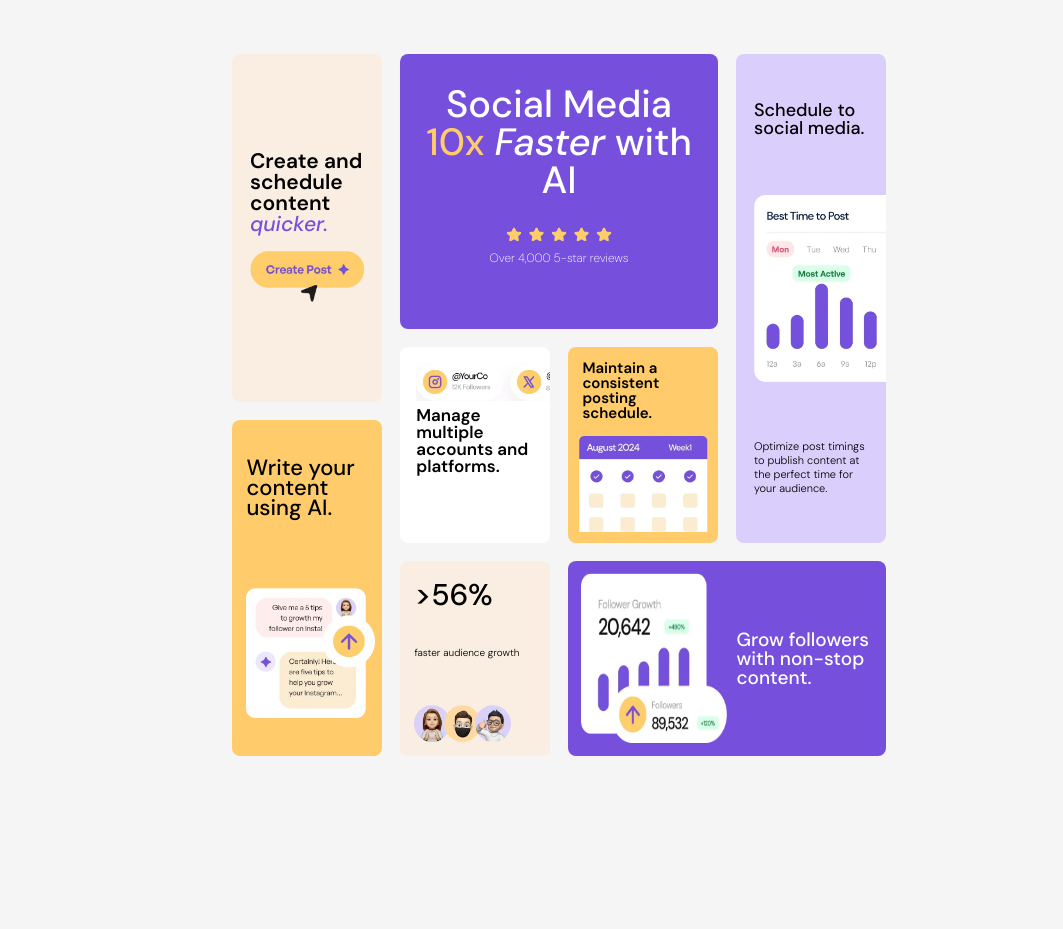
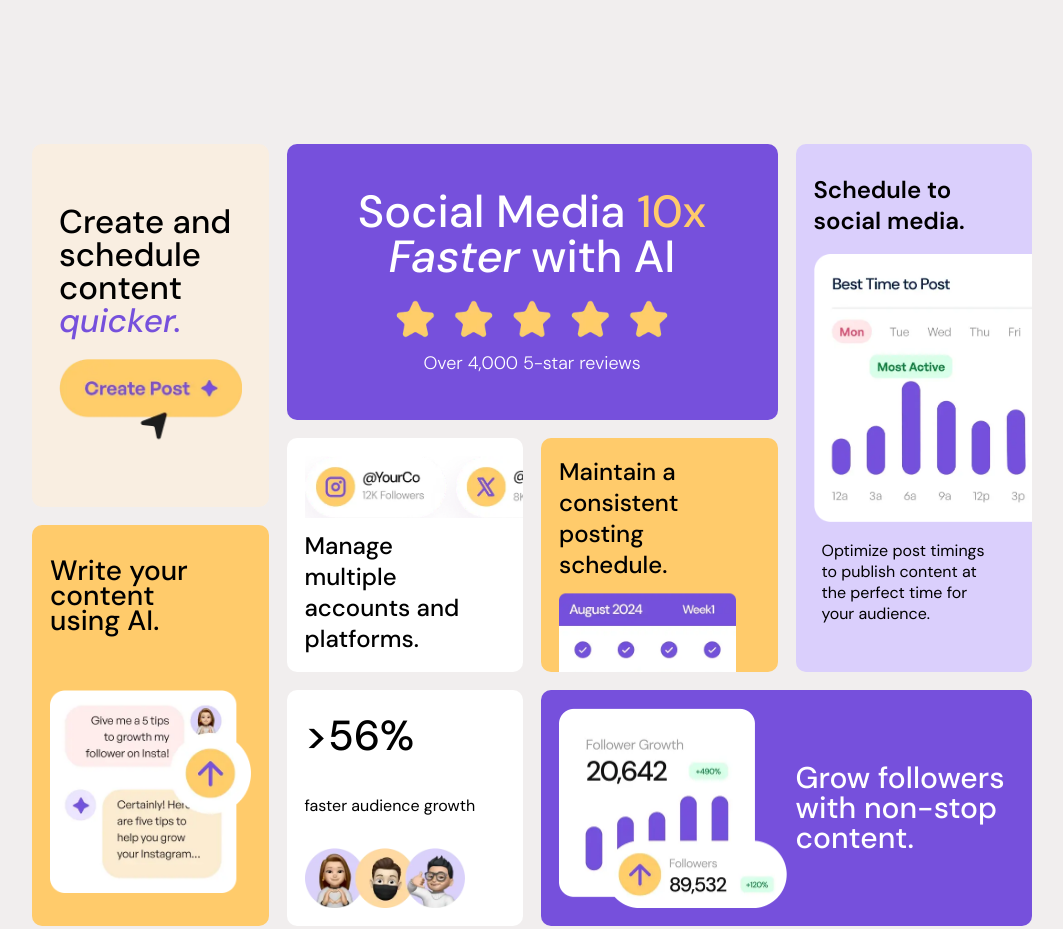
Before and after one commit to cendyz/bento-grid-main, a plain HTML site: page index.html in a window 1280 px wide. Shown: the whole page, without its empty margins (108-1171 px from the left). Before the commit the page ends 800 px from the top, so only its background shows below. Drawn offline with Linux system fonts and the light colour scheme.

Commit message:
final version probably

```diff
--- a/index.html
+++ b/index.html
@@ -13,56 +13,50 @@
 		<link rel="stylesheet" href="./css/main.css" />
 	</head>
 	<body>
-		<div class="card">
-			<div class="card__social box">
-				<p class="card__social-title">
-					Social Media <span class="card__social-title--color">10x</span>
-					<span class="card__social-title--italic">Faster</span> with AI
-				</p>
-				<img src="./img/illustration-five-stars.webp" alt="stars" class="card__social-stars" />
-				<p class="card__social-text">Over 4,000 5-star reviews</p>
-			</div>
-			<div class="card__platforms box box-padding">
-				<img src="./img/illustration-multiple-platforms.webp" alt="social links" class="card__platforms-img" />
-				<p class="card__text card__platforms-text">Manage multiple accounts and platforms.</p>
-			</div>
-			<div class="card__schedules box box-padding">
-				<p class="card__text card__schedules-text">Maintain a consistent posting schedule.</p>
-				<img
-					src="./img/illustration-consistent-schedule.webp"
-					alt="calendar with checked quests"
-					class="card__schedules-img" />
-			</div>
-			<div class="card__graph box box-padding">
-				<p class="card__graph-title card__text">Schedule to social media.</p>
+		<main class="cards">
+			<section class="cards__one">
+				<h1 class="cards__one-title">
+					Social Media <span class="cards__one-title--color">10x</span>
+					<span class="cards__one-title--italic">Faster</span> with AI
+				</h1>
+				<img src="./img/illustration-five-stars.webp" alt="Gold stars" class="cards__one-img" />
+				<p class="cards__one-text">Over 4,000 5-star reviews</p>
+			</section>
+			<section class="cards__two">
+				<img src="./img/illustration-multiple-platforms.webp" alt="Social media links" class="cards__two-img" />
+				<h2 class="cards__two-title">Manage multiple accounts and platforms.</h2>
+			</section>
+			<section class="cards__three">
+				<h2 class="cards__three-title">Maintain a consistent posting schedule.</h2>
+				<img src="./img/illustration-consistent-schedule.webp" alt="Calendar with marks" class="cards__three-img" />
+			</section>
+			<section class="cards__four">
+				<h2 class="cards__four-title">Schedule to social media.</h2>
 				<img
 					src="./img/illustration-schedule-posts.webp"
-					alt="graph showing best time to publish"
-					class="card__graph-img" />
-				<p class="card__graph-text">Optimize post timings to publish content at the perfect time for your audience.</p>
-			</div>
-			<div class="card__followers box">
-				<img
-					src="./img/illustration-grow-followers.webp"
-					alt="graph with raising followers"
-					class="card__followers-img" />
-				<p class="card__followers-text">Grow followers with non-stop content.</p>
-			</div>
-			<div class="card__audience box">
-				<p class="card__audience-title">>56%</p>
-				<p class="card__audience-text">faster audience growth</p>
-				<img src="./img/illustration-audience-growth.webp" alt="" class="card__audience-img" />
-			</div>
-			<div class="card__create box">
-				<p class="card__create-title">
-					Create and schedule content <span class="card__create-title--span">quicker.</span>
-				</p>
-				<img src="./img/illustration-create-post.webp" alt="pointer on 'create post' button" class="card__create-img" />
-			</div>
-			<div class="card__ai box">
-				<p class="card__ai-title">Write your content using AI.</p>
-				<img src="./img/illustration-ai-content.webp" alt="message conversation" class="card__ai-img" />
-			</div>
-		</div>
+					alt="Graph showing best time to post"
+					class="cards__four-img" />
+				<p class="cards__four-text">Optimize post timings to publish content at the perfect time for your audience.</p>
+			</section>
+			<section class="cards__five">
+				<img src="./img/illustration-grow-followers.webp" alt="Graph with raising followers" class="cards__five-img" />
+				<h2 class="cards__five-title">Grow followers with non-stop content.</h2>
+			</section>
+			<section class="cards__six">
+				<h2 class="cards__six-title">>56%</h2>
+				<p class="cards__six-text">faster audience growth</p>
+				<img src="./img/illustration-audience-growth.webp" alt="People profile pictures" class="cards__six-img" />
+			</section>
+			<section class="cards__seven">
+				<h2 class="cards__seven-title">
+					Create and schedule content <span class="cards__seven-title--color">quicker.</span>
+				</h2>
+				<img src="./img/illustration-create-post.webp" alt="Create post button" class="cards__seven-img" />
+			</section>
+			<section class="cards__eight">
+				<h2 class="cards__eight-title">Write your content using AI.</h2>
+				<img src="./img/illustration-ai-content.webp" alt="Conversation" class="cards__eight-img" />
+			</section>
+		</main>
 	</body>
 </html>
--- a/sass/main.scss
+++ b/sass/main.scss
@@ -1,4 +1,5 @@
 @use "./utilities/reset";
+@use "./utilities/mixins" as mixins;
 
 :root {
 	--purple-100: hsl(254, 88%, 90%);
@@ -10,47 +11,40 @@
 }
 
 body {
-	display: flex;
-	justify-content: center;
-	align-items: center;
-	height: 90vh;
-	background-color: #f5f5f5;
+	display: grid;
+	place-content: center;
+	min-height: 100vh;
+	max-height: 100%;
+	margin: 2em 1em;
 	font-family: "DM Sans", system-ui;
 	font-size: 18px;
+	background-color: rgb(241, 238, 238);
 }
 
-.box {
-	margin-bottom: 2em;
-	border-radius: 8px;
-	overflow: hidden;
-
-	&-padding {
-		padding: 0.8em;
-	}
+section {
+	border-radius: 10px;
 }
 
-.card {
+img {
+	display: block;
+	max-width: 100%;
+	object-fit: contain;
+	object-position: center;
+}
+
+.cards {
 	display: grid;
-	grid-template-columns: 1fr;
-	padding: 1em;
-	max-width: 350px;
-
-	&__text {
-		font-size: 2.2rem;
-		font-weight: 500;
-		line-height: 1;
-	}
-
-	&__social {
-		padding: 2em;
+	row-gap: 1em;
+	width: 350px;
+	&__one {
+		padding: 2.5em;
 		background-color: var(--purple-500);
 		text-align: center;
 		color: var(--white);
-
 		&-title {
-			font-size: 4.4rem;
+			font-size: 4.5rem;
+			line-height: 1;
 			font-weight: 500;
-			line-height: 1;
 
 			&--color {
 				color: var(--yellow-500);
@@ -60,315 +54,284 @@ body {
 				font-style: italic;
 			}
 		}
-
-		&-stars {
-			margin-top: 1.5em;
-			margin-bottom: 0.2em;
+		&-img {
+			margin: 1em auto 0.4em;
 			width: 70%;
 		}
-
 		&-text {
-			font-weight: 200;
-		}
-	}
-
-	&__platforms {
-		background-color: var(--white);
-
-		&-text {
-			margin-top: 0.8em;
-		}
-
-		&-img {
-			width: 100%;
-		}
-	}
-
-	&__schedules {
-		padding-bottom: 0;
-		background-color: var(--yellow-500);
-
-		&-img {
-			margin-top: 1em;
-			width: 70%;
-			display: block;
-		}
-	}
-
-	&__graph {
-		background-color: var(--purple-100);
-		text-align: center;
-
-		&-title {
-			margin: 0 0.5em;
-			margin-top: 0.5em;
-			margin-bottom: 1em;
-			font-size: 2.1rem;
-			font-weight: 500;
-		}
-
-		&-img {
-			width: 100%;
-		}
-
-		&-text {
-			margin: 1em 1em;
-			font-size: 1.6rem;
 			font-weight: 300;
 		}
 	}
 
-	&__followers {
-		padding: 1.3em;
+	&__two {
+		@include mixins.padding;
+		background-color: var(--white);
+		overflow: hidden;
+		&-title {
+			margin-top: 0.2em;
+			@include mixins.second-title;
+		}
+	}
+	&__three {
+		@include mixins.padding;
+		padding-bottom: 0;
+		background-color: var(--yellow-500);
+		overflow: hidden;
+		&-title {
+			@include mixins.second-title;
+		}
+		&-img {
+			width: 70%;
+			transform: translateY(20%);
+		}
+	}
+	&__four {
+		@include mixins.padding;
+		background-color: var(--purple-100);
+		text-align: center;
+		&-title {
+			margin-top: 0.5em;
+			@include mixins.second-title;
+		}
+		&-img {
+			margin: 1em 0;
+		}
+		&-text {
+			margin: 0 0.5em 0.5em;
+		}
+	}
+	&__five {
+		@include mixins.second-padding;
 		background-color: var(--purple-500);
-		text-align: center;
 		&-img {
+			margin: 0 auto;
 			width: 80%;
 		}
-		&-text {
-			margin: 0 1em;
-			margin-top: 1em;
-			font-size: 2.8rem;
-			font-weight: 500;
+		&-title {
+			margin: 1.5em 1.5em 0;
+			font-size: 2.7rem;
+			font-weight: 400;
 			line-height: 1;
+			text-align: center;
 			color: var(--white);
 		}
 	}
-
-	&__audience {
-		padding: 1.3em;
-		background-color: var(--yellow-100);
-
+	&__six {
+		@include mixins.padding;
+		background-color: var(--white);
 		&-title {
-			font-size: 4rem;
+			font-size: 4.2rem;
 			font-weight: 500;
 		}
-
 		&-text {
-			margin: 0.8em 0;
-			font-weight: 300;
+			margin: 1em 0;
+			font-size: 1.7rem;
 		}
-
 		&-img {
-			width: 60%;
+			width: 50%;
 		}
 	}
-
-	&__create {
-		padding: 1.5em;
+	&__seven {
+		@include mixins.second-padding;
 		background-color: var(--yellow-100);
-
 		&-title {
-			margin-bottom: 0.8em;
-			font-size: 2.7rem;
+			font-size: 3rem;
 			font-weight: 500;
-			line-height: 1;
-
-			&--span {
+			&--color {
+				font-style: italic;
 				color: var(--purple-500);
-				font-style: italic;
 			}
 		}
 		&-img {
-			width: 60%;
+			margin-top: 1.2em;
+			width: 65%;
 		}
 	}
-
-	&__ai {
-		padding: 1.1em;
+	&__eight {
+		@include mixins.second-padding;
 		background-color: var(--yellow-500);
-
 		&-title {
-			margin-bottom: 1em;
-			font-size: 2.6rem;
-			font-weight: 500;
+			font-weight: 600;
 			line-height: 0.9;
 		}
-
 		&-img {
+			margin-top: 1.5em;
 			width: 70%;
 		}
 	}
 }
 
-@media (min-width: 992px) {
-	.box {
-		margin-bottom: 0;
+@media (min-width: 768px) {
+	body {
+		padding: 4em 2em;
 	}
 
-	.card {
-		padding: 0;
-		min-width: 600px;
-		max-width: 45%;
-		height: 85%;
-		grid-template-columns: repeat(4, 25%);
-		grid-template-rows: repeat(2, 21%) 9% 20% 16% 13%;
-		grid-column-gap: 1em;
-		grid-row-gap: 1em;
+	.cards {
+		grid-template-areas:
+			"one one"
+			"two three"
+			"four four"
+			"five five"
+			"six seven"
+			"eight eight";
+		gap: 1em;
 
-		&__text {
-			font-size: 2rem;
-			font-weight: 500;
+		&__one {
+			grid-area: one;
 		}
-
-		&__social {
-			padding: 1.3em;
-			grid-area: 1 / 2 / 3 / 4;
-
+		&__two {
+			grid-area: two;
+			&-img {
+				max-width: 170%;
+			}
 			&-title {
-				margin-top: 0.2em;
-				font-size: 3.8rem;
-			}
-
-			&-stars {
-				width: 40%;
-				margin-bottom: 0;
-			}
-
-			&-text {
-				font-size: 1.2rem;
+				margin-top: 0.5em;
+				font-size: 1.5rem;
 			}
 		}
-
-		&__platforms {
-			grid-area: 3 / 2 / 5 / 3;
-			padding: 0.9em;
-			padding-bottom: 0;
-			padding-right: 0;
-
+		&__three {
+			grid-area: three;
+			&-title {
+				font-size: 1.5rem;
+			}
 			&-img {
-				width: 135%;
-			}
-
-			&-text {
-				margin: 0;
-				font-size: 1.7rem;
-				font-weight: 600;
+				width: 90%;
+				transform: translateY(10%);
 			}
 		}
+		&__four {
+			grid-area: four;
+		}
+		&__five {
+			grid-area: five;
+		}
+		&__six {
+			grid-area: six;
+			display: flex;
+			flex-direction: column;
+			justify-content: space-evenly;
+			&-text {
+				font-size: 1.9rem;
+			}
+			&-img {
+				width: 100%;
+			}
+		}
+		&__seven {
+			grid-area: seven;
+			&-title {
+				font-size: 2.2rem;
+			}
+			&-img {
+				width: 100%;
+			}
+		}
+		&__eight {
+			grid-area: eight;
+			&-img {
+				width: 75%;
+			}
+		}
+	}
+}
 
-		&__schedules {
-			grid-area: 3 / 3 / 5 / 4;
+@media (min-width: 992px) {
+	body {
+		padding: 6em 3em;
+	}
+
+	img {
+		max-width: auto;
+	}
+
+	.cards {
+		width: 1000px;
+		grid-template-columns: repeat(4, 1fr);
+		grid-template-areas:
+			"seven one one four"
+			"seven two three four"
+			"eight two three four"
+			"eight six five five";
+		&__two {
+			overflow: hidden;
+			&-title {
+				margin-right: 0.8em;
+				font-size: 2.4rem;
+				font-weight: 500;
+			}
+			&-img {
+				max-width: 145%;
+			}
+		}
+		&__three {
 			position: relative;
-
+			&-title {
+				margin-right: 1em;
+				font-size: 2.4rem;
+				font-weight: 500;
+			}
 			&-img {
 				position: absolute;
-				width: 85%;
-				left: 50%;
-				margin-top: 0.8em;
-				transform: translateX(-50%);
-			}
-
-			&-text {
-				font-size: 1.5rem;
-				font-weight: 600;
+				width: 75%;
 			}
 		}
-
-		&__graph {
-			grid-area: 1 / 4 / 5 / 5;
-			display: flex;
-			justify-content: space-around;
-			flex-direction: column;
-			padding: 1em;
-			padding-right: 0.5em;
+		&__four {
 			text-align: left;
-
-			&-title {
-				margin: 0;
-				font-size: 1.8rem;
-				font-weight: 500;
+			overflow: hidden;
+			&-img {
+				max-width: 150%;
 			}
-
-			&-img {
-				width: 170%;
-			}
-
 			&-text {
-				margin: 0;
-				font-size: 1.1rem;
-				font-weight: 300;
+				margin-right: 1em;
+				font-size: 1.6rem;
 			}
 		}
-
-		&__followers {
-			grid-area: 5 / 3 / 7 / 5;
-			padding: 0.7em;
-			display: flex;
-			justify-content: space-evenly;
-			align-items: center;
-
+		&__five {
+			display: grid;
+			grid-template-columns: 1fr 1fr;
+			padding: 1em;
 			&-img {
-				height: 100%;
-				width: 50%;
+				display: inline-block;
+				width: 100%;
 			}
-
-			&-text {
+			&-title {
+				align-self: center;
 				margin: 0;
-				padding-left: 0.5em;
-				width: 50%;
-				font-size: 1.9rem;
+				margin-left: 0.3em;
+				font-size: 3rem;
+				font-weight: 500;
 				text-align: left;
 			}
 		}
-
-		&__audience {
-			grid-area: 5 / 2 / 7 / 3;
-			display: flex;
+		&__six {
 			justify-content: space-between;
-			flex-direction: column;
-			padding: 0.8em;
-
-			&-title {
-				font-size: 3rem;
-			}
-
 			&-text {
 				margin: 0;
-				margin-bottom: 1.5em;
-				font-size: 1rem;
+				font-size: 1.6rem;
 			}
-
 			&-img {
 				width: 80%;
 			}
 		}
-
-		&__create {
+		&__seven {
 			display: flex;
+			flex-direction: column;
 			justify-content: center;
-			flex-direction: column;
-			grid-area: 1 / 1 / 4 / 2;
-			padding: 1em;
-
 			&-title {
-				font-size: 2.1rem;
-				font-weight: 600;
-
-				&--span {
-					font-weight: 500;
-				}
-			}
-
-			&-img {
-				width: 100%;
+				font-size: 3.3rem;
+				line-height: 1;
 			}
 		}
-
-		&__ai {
-			grid-area: 4 / 1 / 7 / 2;
+		&__eight {
 			display: flex;
+			flex-direction: column;
 			justify-content: space-around;
-			flex-direction: column;
-			padding: 0.8em;
-			padding-right: 0.4em;
-
+			padding: 1em;
 			&-title {
-				font-size: 2.2rem;
+				margin-right: 1em;
+				font-size: 2.8rem;
 				font-weight: 500;
-				line-height: 0.9;
 			}
-
 			&-img {
 				width: 100%;
 			}
```
Also changed, not shown: sass/utilities/_mixins.scss (+12 -0 lines), css/main.css, 1 other file.
